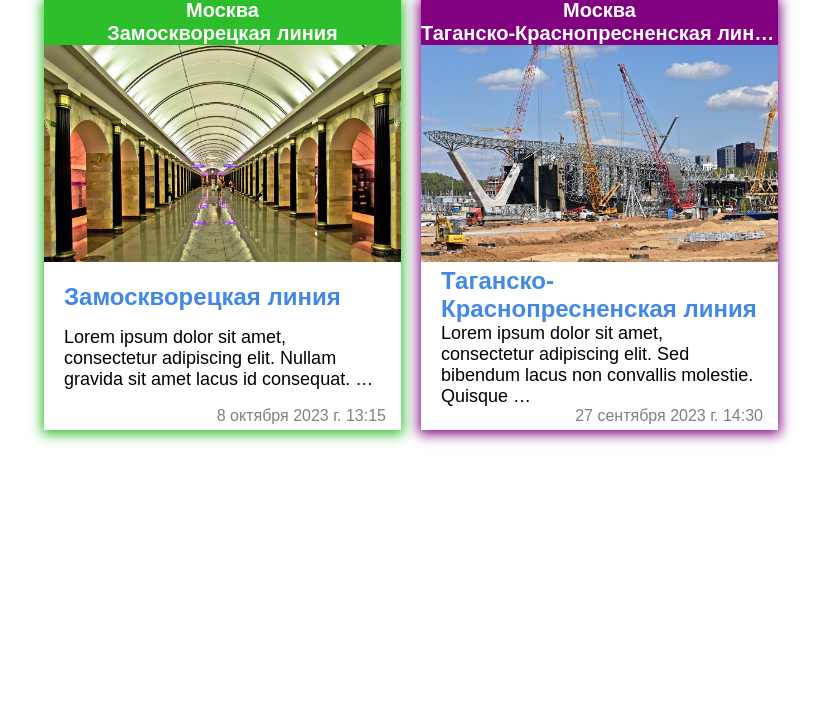
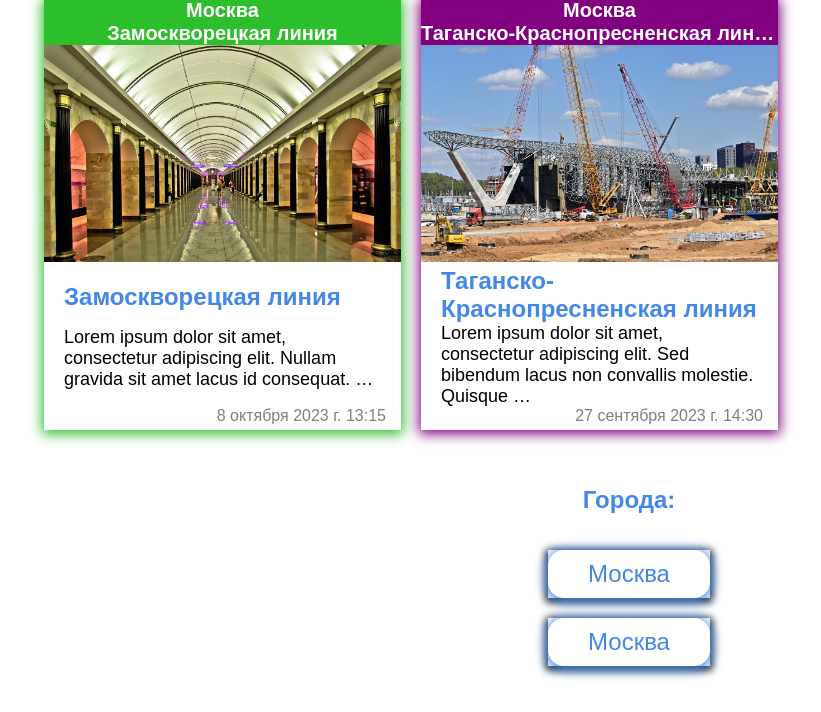
Before and after one commit to VoronPz19/Metropedia, a Django app: page / in a window 1280 px wide. Shown: the part 331-1043 px from the top of the page, without its empty margins (11-832 px from the left). Before the commit the page ends 775 px from the top, so only its background shows below. Run offline with Django 4.2, Linux system fonts and the light colour scheme; data comes from the database, SQL or seed files in the repository; some libraries are stand-ins or nearby versions.

Commit message:
Added the "Cities" section

```diff
--- a/main_page/templates/main_page/index.html
+++ b/main_page/templates/main_page/index.html
@@ -36,5 +36,17 @@
         </ul>
         {% endif %}
     </section>
+    <h2 class="wrap">Города:</h2>
+    <section class="wrap post_sect">
+        <ul class="cities_list">
+            {% for p in posts %}
+            <li class="city_element">
+                <a href="{{ p.line.city.get_absolute_url }}">
+                    <button class="btn_c">{{ p.line.city.title }}</button>
+                </a>
+            </li>
+            {% endfor %}
+        </ul>
+    </section>
 </main>
 {% endblock %}
```
